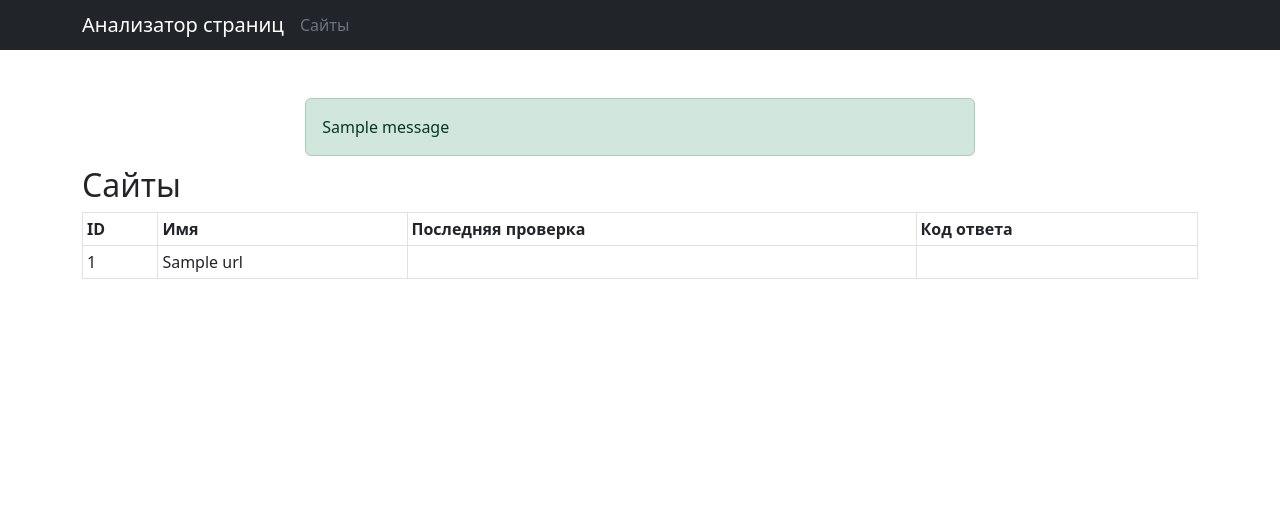
After one commit to mileevamaria/python-project-83, a Flask app: page /urls/ in a window 1280 px wide. The commit adds this page. Shown: the top 519 px of the page. Run offline with Flask 3, Linux system fonts and the light colour scheme; one stand-in notice (Sample message) is shown; a database or web service that is not in the repository returns one stand-in record (values such as "Sample title"); some libraries are stand-ins or nearby versions.

Commit message:
add and show url

```diff
--- a/page_analyzer/app.py
+++ b/page_analyzer/app.py
@@ -1,7 +1,10 @@
 import os
 
 from dotenv import load_dotenv
-from flask import Flask, render_template
+from flask import Flask, flash, render_template, request, redirect, url_for
+
+from .models import url as url_model
+
 
 load_dotenv()
 app = Flask(__name__)
@@ -9,5 +12,37 @@ app.config['SECRET_KEY'] = os.getenv('SECRET_KEY')
 
 
 @app.route('/')
-def hello_world():
+def main():
     return render_template('index.html')
+
+
+@app.route('/urls/', methods=['GET', 'POST'])
+def urls():
+    # Создание url
+    if request.method == 'POST':
+        data = request.form.to_dict()
+        url = data['url']
+        errors = url_model.validate(url)
+        status = 'error'
+        if errors:
+            flash(errors['url'], status)
+            return render_template('index.html'), 422
+
+        url_id, message = url_model.create(url)
+        if url_id is None:
+            flash(message, status)
+            return redirect('/')
+        status = 'success'
+        flash(message, status)
+        return redirect(url_for('get_url', id=url_id))
+
+    # Список urls
+    else:
+        urls = url_model.all()
+        return render_template('list.html', urls=urls)
+
+
+@app.route('/urls/<int:id>/', methods=['GET'])
+def get_url(id):
+    url = url_model.find(id)
+    return render_template('detail.html', url=url)
--- /dev/null
+++ b/page_analyzer/db.py
@@ -0,0 +1,8 @@
+import psycopg2
+import os
+
+DATABASE_URL = os.getenv('DATABASE_URL')
+
+
+def connect():
+    return psycopg2.connect(DATABASE_URL)
--- /dev/null
+++ b/page_analyzer/models/url.py
@@ -0,0 +1,76 @@
+import psycopg2
+from datetime import datetime
+from validators.url import url as url_validation_func
+from urllib.parse import urlparse
+
+from page_analyzer import db
+
+MAX_URL_LENGTH = 255
+DATE_FORMAT = '%Y-%m-%d'
+
+
+def create(name):
+    conn = db.connect()
+    cur = conn.cursor()
+    url_id, message = None, None
+    try:
+        cur.execute(
+            "INSERT INTO urls (name) VALUES (%s) RETURNING id;",
+            (normalize(name),)
+        )
+        url_id = cur.fetchone()[0]
+        conn.commit()
+    except psycopg2.errors.UniqueViolation:
+        message = 'Страница уже существует'
+        conn.rollback()
+    finally:
+        message = 'Страница успешно добавлена'
+        cur.close()
+        conn.close()
+    return url_id, message
+
+
+def find(id: int):
+    conn = db.connect()
+    cur = conn.cursor()
+    cur.execute(
+        "SELECT id, name, created_at FROM urls WHERE id = %s;",
+        (id,)
+    )
+    result = cur.fetchone()
+    cur.close()
+    conn.close()
+    return serialize(result)
+
+
+def all():
+    conn = db.connect()
+    cur = conn.cursor()
+    cur.execute(
+        "SELECT id, name, created_at FROM urls ORDER BY id DESC;"
+    )
+    results = cur.fetchall()
+    cur.close()
+    conn.close()
+    return [serialize(item) for item in results]
+
+def normalize(url: str) -> str:
+    parsed = urlparse(url)
+    return f"{parsed.scheme}://{parsed.netloc}"
+
+def validate(url: str) -> dict:
+    errors = {}
+    validated_url = url_validation_func(url)
+    if validated_url is not True:
+        errors['url'] = 'Некорректный url'
+    if len(url) > MAX_URL_LENGTH:
+        errors['url'] = f'Длина url не может превышать {MAX_URL_LENGTH} символов'
+    return errors
+
+def serialize(data: tuple) -> dict:
+    (id, name, created_at) = data
+    return {
+        'id': id,
+        'name': name,
+        'created_at': datetime.strftime(created_at, DATE_FORMAT),
+    }
--- a/page_analyzer/templates/base.html
+++ b/page_analyzer/templates/base.html
@@ -10,8 +10,8 @@
 <nav class="navbar navbar-dark bg-dark">
   <div class="container">
     <div class="d-flex flex-wrap align-items-center justify-content-center justify-content-lg-start">
-     <span class="navbar-brand mb-0 h1">Анализатор страниц</span>
-     <a href="#" class="nav-link text-secondary">Сайты</a>
+     <a class="navbar-brand mb-0 h1" href="{{ url_for('main') }}">Анализатор страниц</a>
+     <a href="{{ url_for('urls') }}" class="nav-link text-secondary">Сайты</a>
     </div>
   </div>
 </nav>
@@ -26,7 +26,7 @@
   <div class="container">
     <span class="text-body-secondary">Hexlet</span>
   </div>
-x§</footer>
+</footer>
 
 </body>
 </html>
--- /dev/null
+++ b/page_analyzer/templates/list.html
@@ -0,0 +1,39 @@
+{% extends "base.html" %}
+
+{% block title %}Сайты{% endblock %}
+
+{% block content %}
+
+{% with messages = get_flashed_messages(with_categories=true) %}
+    {% if messages %}
+        {% for message in messages %}
+            <div class="alert {% if message.0 == 'error' %}alert-danger{% else %}alert-success{% endif %} alert-dismissible fade show" style="width: 60%; margin: 10px auto;" role="alert">
+                {{ message.1 }}
+            </div>
+        {% endfor %}
+    {% endif %}
+{% endwith %}
+
+    <h2>Сайты</h2>
+    <table class="table table-sm table-bordered" data-test="urls">
+        <thead>
+        <tr>
+            <th scope="col">ID</th>
+            <th scope="col">Имя</th>
+            <th scope="col">Последняя проверка</th>
+            <th scope="col">Код ответа</th>
+        </tr>
+        </thead>
+        <tbody>
+        {% for url in urls %}
+        <tr>
+            <td>{{ url.id }}</td>
+            <td>{{ url.name }}</td>
+            <td></td>
+            <td></td>
+        </tr>
+        {% endfor %}
+        </tbody>
+    </table>
+
+{% endblock %}
--- a/pyproject.toml
+++ b/pyproject.toml
@@ -6,6 +6,8 @@ readme = "README.md"
 requires-python = ">=3.13"
 dependencies = [
     "flask>=3.1.3",
+    "psycopg2>=2.9.12",
+    "validators>=0.35.0",
 ]
 
 [dependency-groups]
```
Also changed, not shown: database.sql (added, +117 -0 lines), page_analyzer/templates/detail.html (added, +37 -0 lines), page_analyzer/templates/index.html (+17 -2 lines), page_analyzer/models/__init__.py (added), 3 other files.
